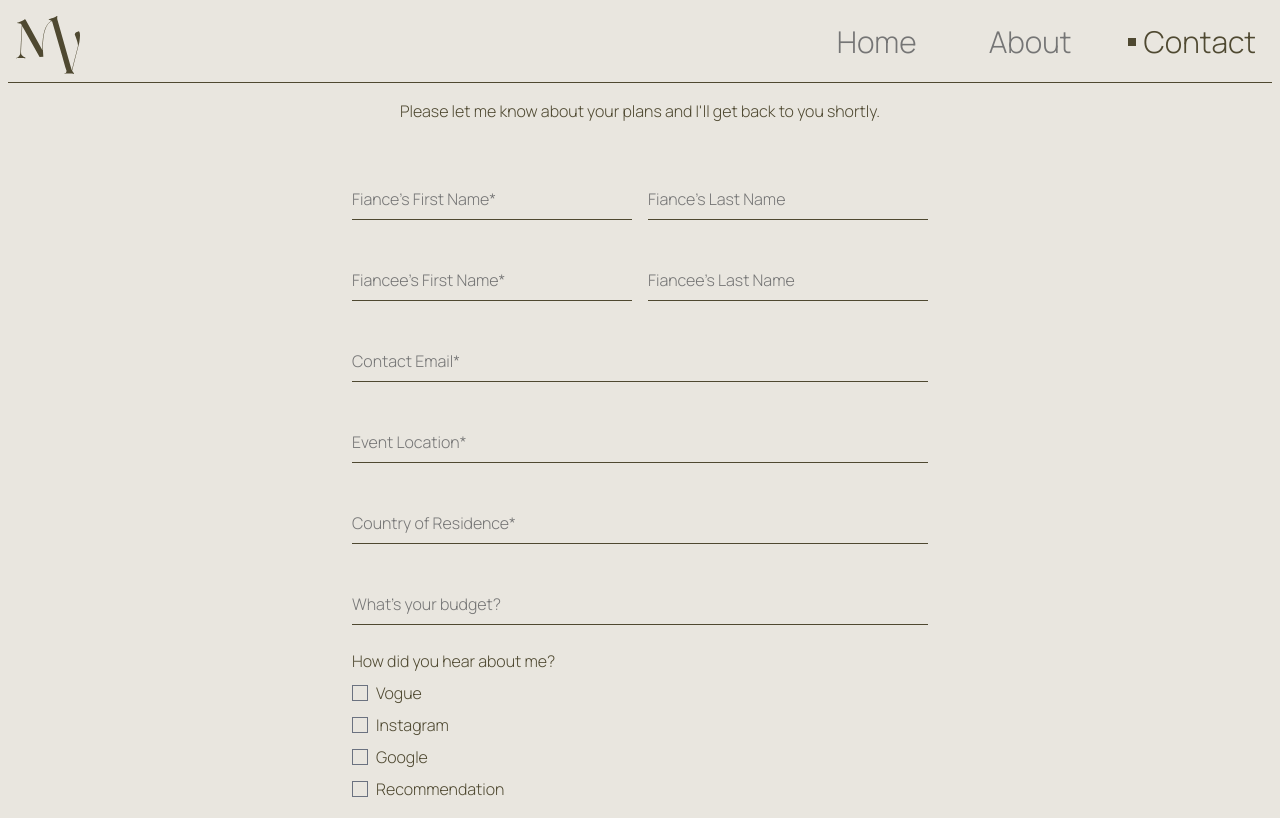
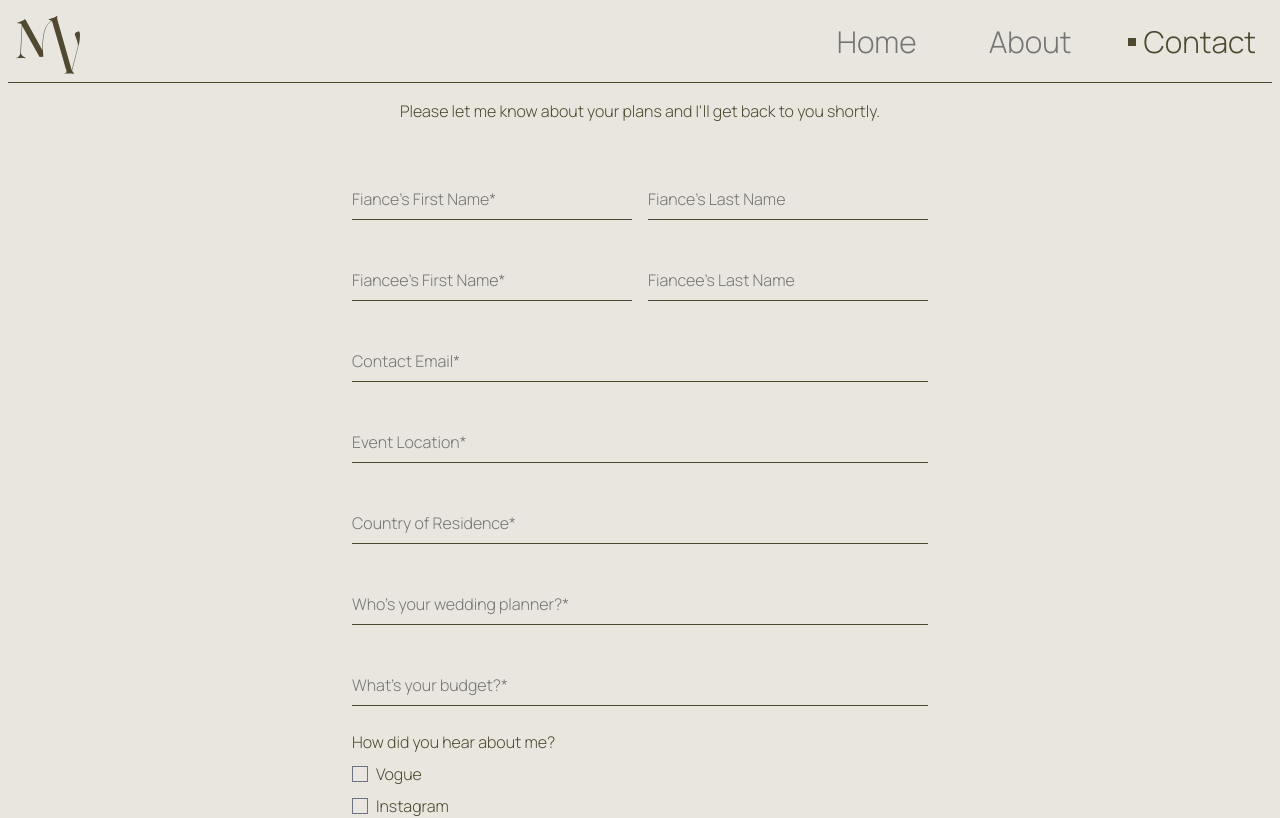
Before and after one commit to eduardocrrso/byMonicaVaras-Website, a Next.js app: page /contact in a window 1280 px wide. Shown: the top 818 px of the page. Built offline with nearby package versions, Linux system fonts and the light colour scheme; a web font is replaced by a local one.

Commit message:
added revised netlify tag to contact form and added success form page

```diff
--- a/app/contact/page.tsx
+++ b/app/contact/page.tsx
@@ -7,11 +7,11 @@ export default function Page() {
             <p className="mb-8 text-center">{"Please let me know about your plans and I'll get back to you shortly."}</p>
 
             <form
-                action="/contacto/gracias/"
+                name="contact"
+                action="/success"
                 method="POST"
-                name="contact"
+                data-netlify="true"
                 netlify-honeypot="bot-field"
-            // netlify
             >
                 <ul className="grid gap-4">
                     <div className="flex gap-4">
@@ -83,6 +83,7 @@ export default function Page() {
                             name="eventLocation"
                             className="peer"
                             placeholder=""
+                            required
                         />
                         <label htmlFor="eventLocation" className="floating">{"Event Location"}<span className="required">*</span></label>
                     </li>
@@ -94,8 +95,20 @@ export default function Page() {
                             name="countryOfResidence"
                             className="peer"
                             placeholder=""
+                            required
                         />
                         <label htmlFor="countryOfResidence" className="floating">{"Country of Residence"}<span className="required">*</span></label>
+                    </li>
+                    <li>
+                        <input
+                            type="text"
+                            id="weddingPlanner"
+                            name="weddingPlanner"
+                            className="peer"
+                            placeholder=""
+                            required
+                        />
+                        <label htmlFor="weddingPlanner" className="floating">{"Who's your wedding planner?"}<span className="required">*</span></label>
                     </li>
                     <li>
                         <input
@@ -104,8 +117,9 @@ export default function Page() {
                             name="budget"
                             className="peer"
                             placeholder=""
+                            required
                         />
-                        <label htmlFor="budget" className="floating">{"What's your budget?"}</label>
+                        <label htmlFor="budget" className="floating">{"What's your budget?"}<span className="required">*</span></label>
                     </li>
 
                     <ul className="groupCheckbox">
@@ -142,7 +156,7 @@ export default function Page() {
                 <ul>
                     <li className="mt-16">
                         <textarea name="message" id="message" cols={30} rows={4} className="min-w-full h-24 border-t-[1px] peer focus:border-t-[2px]" placeholder=""></textarea>
-                        <label htmlFor="message" aria-required="true" className="absolute left-0 -top-4 text-sm
+                        <label htmlFor="message" className="absolute left-0 -top-4 text-sm
                                                                                 peer-placeholder-shown:text-base
                                                                                 peer-placeholder-shown:text-gray
                                                                                 peer-placeholder-shown:top-2
--- /dev/null
+++ b/app/success/page.tsx
@@ -0,0 +1,10 @@
+import Link from "next/link";
+
+export default function Success() {
+    return (
+        <>
+            <div>{"I got your message! I'll get back to you as soon as possible."}</div>
+            <div className="mt-4">{"Feel free to look at some "}<Link href={"/"} className="underline">{"other photoshoots"}</Link>{" in the meanwhle."}</div>
+        </>
+    );
+}
```
